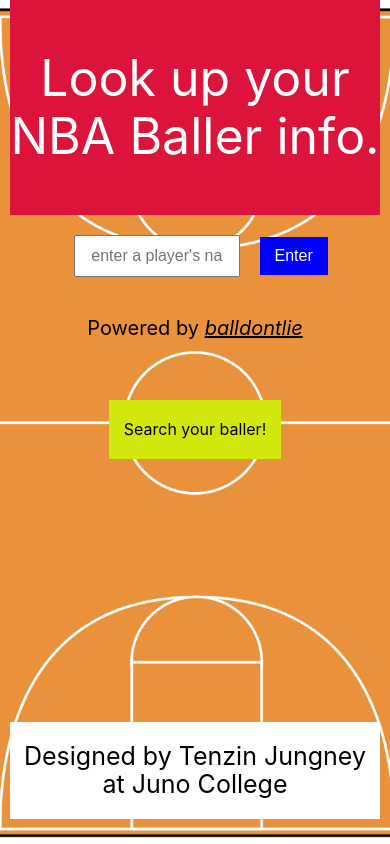
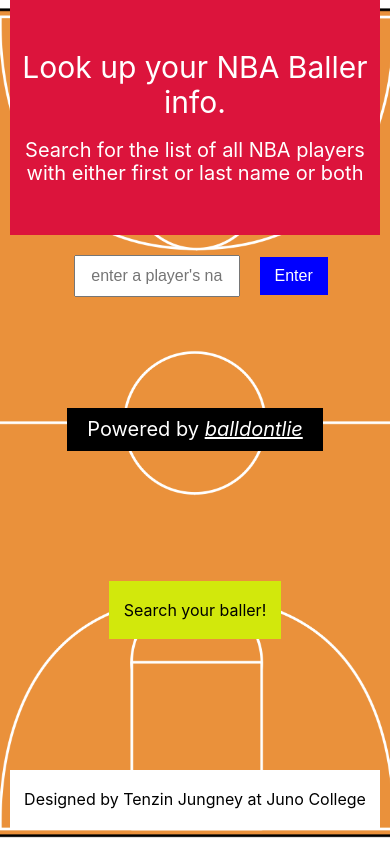
Before and after one commit to jombri/tenzin-jungney-project-three, a React (Create React App) app: page / in a window 390 px wide. Built offline with nearby package versions, Linux system fonts and the light colour scheme.

Commit message:
fixed another error-handling and header content

```diff
--- a/src/App.js
+++ b/src/App.js
@@ -1,6 +1,6 @@
 import './App.css';
-// import axios from 'axios';
 import { useState } from 'react';
+import Header from './Header.js';
 import Baller from './Baller.js';
 import Form from './Form.js';
 import Footer from './Footer.js';
@@ -34,7 +34,7 @@ function App() {
     e.preventDefault();
     // if ballerInput is true, run fetchPlayer, else throw error
     if (ballerInput) {
-      fetchPlayer();
+      fetchPlayer(ballerInput);
     } else {
       <p>Error: enter a player</p>
     }
@@ -49,7 +49,7 @@ function App() {
 
   return (
     <div className='wrapper'>
-      <header className='headerStyle'> Look up your NBA Baller info. </header>
+      <Header />
 
       <Form
         handleSubmit={handleSubmit}
--- a/src/Form.js
+++ b/src/Form.js
@@ -6,7 +6,7 @@ function Form({ handleSubmit, handleChange, ballerInput, formError}) {
                 <input type="text" id="baller" onChange={handleChange} value={ballerInput} placeholder="enter a player's name..."/>
 
                 <button>Enter</button>
-                { formError ? <h2>please try a different baller</h2> : null }
+                { formError ? <h2 className="alertBox">please try a different baller</h2> : null }
             </form>
             <p className="apiLink">Powered by
                 <span> <a href="https://www.balldontlie.io">balldontlie</a>  </span>
--- /dev/null
+++ b/src/Header.js
@@ -0,0 +1,9 @@
+function Header() {
+    return (
+            <header className='headerStyle'> Look up your NBA Baller info.
+            <p className="headerInfo">Search for the list of all NBA players with either first or last name or both</p>
+            </header>
+    )
+}
+
+export default Header;
--- a/src/index.css
+++ b/src/index.css
@@ -47,7 +47,6 @@ input[type="text"] {
   margin: 0 20px 0 12px;
   width: 50%;
   color: black;
-  /* font-size: 20px; */
 }
 
 button {
@@ -57,7 +56,6 @@ button {
   color: white;
   background-color: blue;
   border: none;
-  /* border: 3px solid white; */
 }
 
 button:hover,
@@ -66,11 +64,22 @@ button:focus {
   color: white;
 }
 
+.alertBox {
+  display: block;
+  width: 100%;
+  margin: 15px 0;
+}
+
 .headerStyle {
   padding: 50px 0;
   color: white;
   font-size: 50px;
   background-color: crimson;
+}
+.headerInfo {
+  color: white;
+  font-size: 20px;
+  margin-bottom: 0;
 }
 
 .resultDisplay span {
@@ -84,25 +93,22 @@ button:focus {
 .resultDisplay {
   display: grid;
   grid-gap: 20px;
-  grid-template-columns: repeat(auto-fit, minmax(250px, 1fr));
-  /* justify-content: center; */
-
-  /* margin: 0 auto 50px; */
+  grid-template-columns: repeat(auto-fill, minmax(250px, 1fr));
+  justify-items: center;
 }
 
 .ballerProfile {
   padding: 20px 15px;
   width: 100%;
   margin: 0 auto;
+  justify-self: center;
   display: flex;
   flex-direction: column;
   background: linear-gradient(90deg, rgb(23, 64, 139) 0%, rgb(255, 255, 255) 50%, rgb(201, 8, 42) 100%);
-  /* background-color: rgb(121, 37, 181); */
   color: black;
   margin-top: 30px;
   border-radius: 5px;
   box-shadow: 10px 10px 10px rgba(0, 0, 0, 0.4);
-  /* min-width: calc(20% - 5px); */
 }
 
 .placeholder {
@@ -116,8 +122,6 @@ button:focus {
 .footer {
   padding: 20px 0;
   font-size: 25px;
-  /* position: absolute; */
-  /* bottom: 0; */
   width: 100%;
   text-align: center;
   margin-top: auto;
@@ -126,9 +130,22 @@ button:focus {
 
 .apiLink {
   font-size: 20px;
-  color: black;
+  color: rgb(255, 255, 255);
+  max-width: max-content;
+  margin: auto;
+  background-color: black;
+  padding: 10px 20px;
 }
 .apiLink a {
   font-style: italic;
   color: inherit;
 }
+
+@media (max-width: 685px) {
+  .headerStyle {
+    font-size: 30px;
+  }
+  .footer {
+    font-size: 16px;
+  }
+}
```
Also changed, not shown: src/Baller.js (+0 -42 lines), 1 other file (tests, documents, lock files or other folders).
